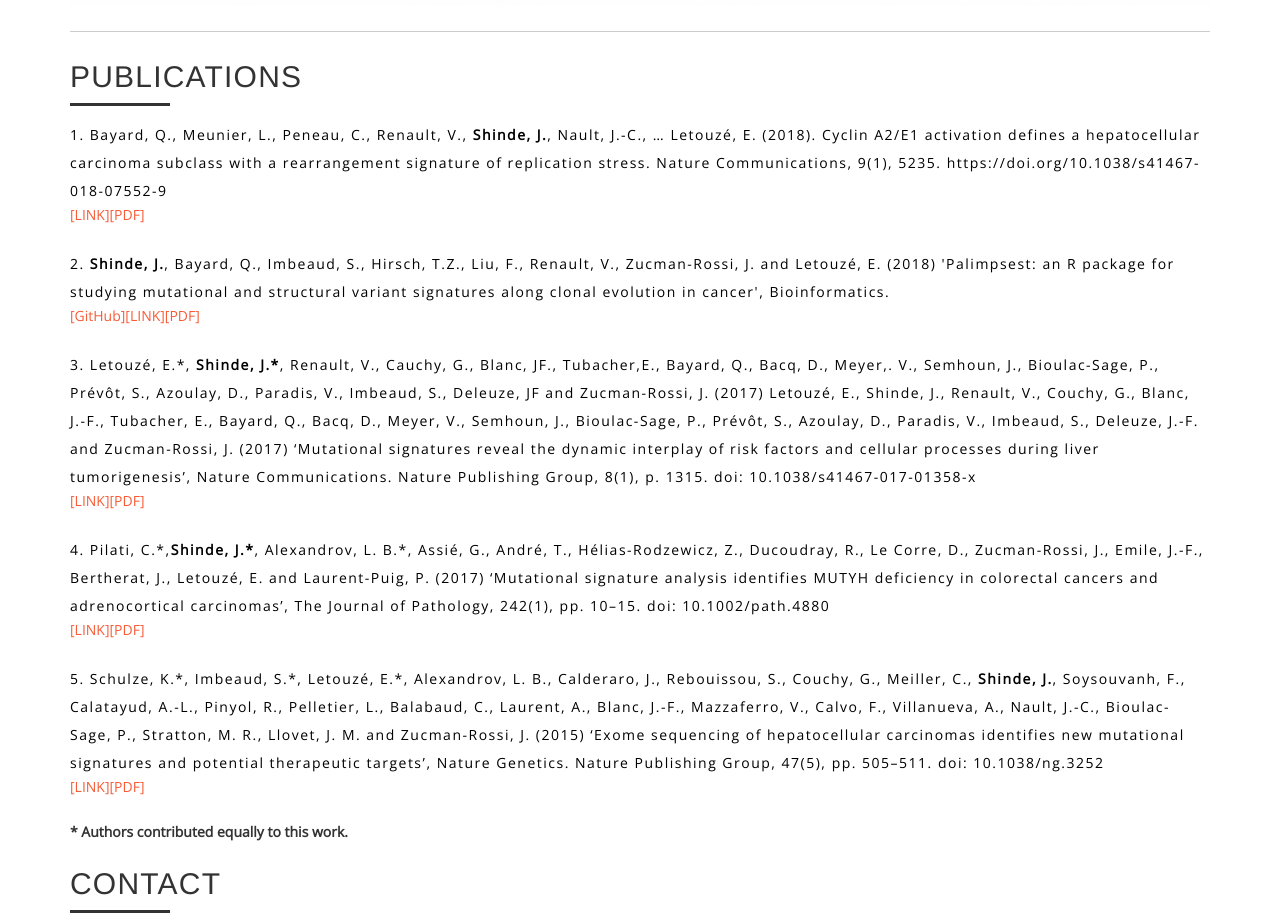
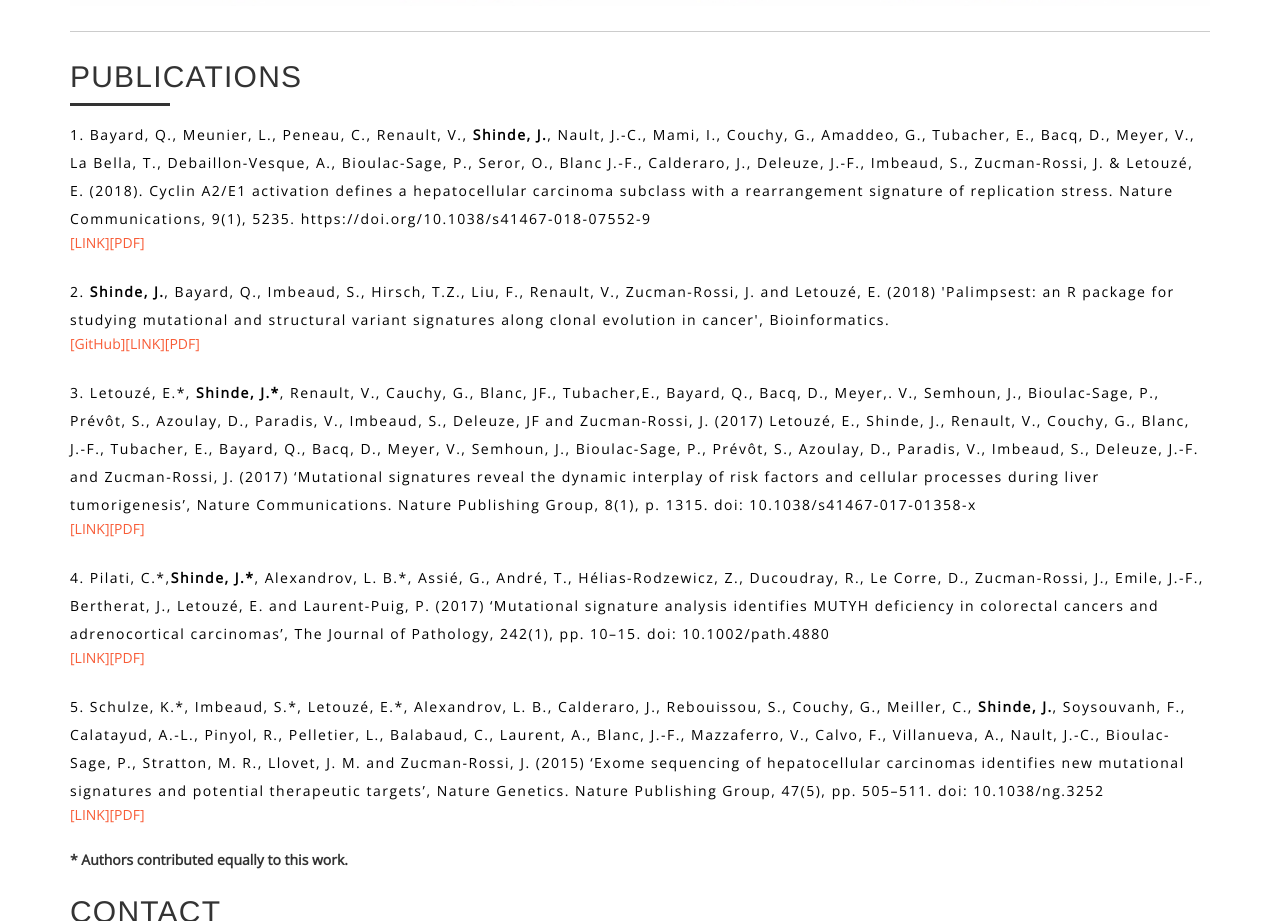
Before and after one commit to jayendrashinde91/jayendrashinde91.github.io, a plain HTML site: page index.html in a window 1280 px wide. Shown: the part 1646-2567 px from the top of the page. Drawn offline with nearby package versions, Linux system fonts and the light colour scheme; some packages are replaced by stand-ins of ours; files that its build step writes are made by us from their sources.

Commit message:
paper update

```diff
--- a/index.html
+++ b/index.html
@@ -257,7 +257,7 @@
 					<section id="research" name="resume"></section>
 					<div class="heading-line"></div>
 
-					<p class="main-para">1. Bayard, Q., Meunier, L., Peneau, C., Renault, V., <b>Shinde, J.</b>, Nault, J.-C., … Letouzé, E. (2018). Cyclin A2/E1 activation defines a hepatocellular carcinoma subclass with a rearrangement signature of replication stress. Nature Communications, 9(1), 5235. https://doi.org/10.1038/s41467-018-07552-9</p><a href="hhttps://www.nature.com/articles/s41467-018-07552-9#disqus_thread">[LINK]</a><a href="papers/QB-etal.pdf">[PDF]</a><p></p>
+					<p class="main-para">1. Bayard, Q., Meunier, L., Peneau, C., Renault, V., <b>Shinde, J.</b>, Nault, J.-C., Mami, I., Couchy, G., Amaddeo, G., Tubacher, E., Bacq, D., Meyer, V., La Bella, T., Debaillon-Vesque, A., Bioulac-Sage, P., Seror, O., Blanc J.-F., Calderaro, J., Deleuze, J.-F., Imbeaud, S., Zucman-Rossi, J. & Letouzé, E. (2018). Cyclin A2/E1 activation defines a hepatocellular carcinoma subclass with a rearrangement signature of replication stress. Nature Communications, 9(1), 5235. https://doi.org/10.1038/s41467-018-07552-9</p><a href="https://www.nature.com/articles/s41467-018-07552-9#disqus_thread">[LINK]</a><a href="papers/QB-etal.pdf">[PDF]</a><p></p>
 
 					<p class="main-para">2. <b>Shinde, J.</b>, Bayard, Q., Imbeaud, S., Hirsch, T.Z., Liu, F., Renault, V., Zucman-Rossi, J. and Letouzé, E. (2018) 'Palimpsest: an R package for studying mutational and structural variant signatures along clonal evolution in cancer', Bioinformatics.</p><a href="https://github.com/FunGeST/Palimpsest">[GitHub]</a><a href="https://academic.oup.com/bioinformatics/advance-article-abstract/doi/10.1093/bioinformatics/bty388/4996591?redirectedFrom=fulltext">[LINK]</a><a href="papers/1.pdf">[PDF]</a><p></p>
 					<p></p>
```
